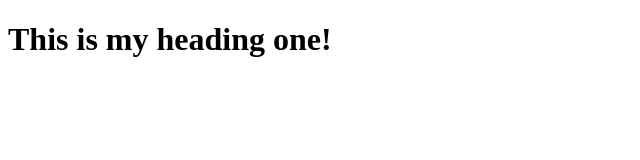
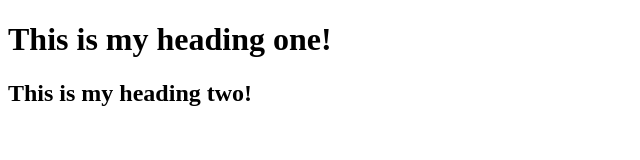
Before and after one commit to MariaAslam-17/complete_git, a plain HTML site: page index.html in a window 1280 px wide. Shown: the whole page, without its empty margins (0-640 px from the left). Drawn offline with Linux system fonts and the light colour scheme.

Commit message:
h2 added

```diff
--- a/index.html
+++ b/index.html
@@ -7,5 +7,6 @@
 </head>
 <body>
     <h1>This is my heading one!</h1>
+    <h2>This is my heading two!</h2>
 </body>
 </html>
```
